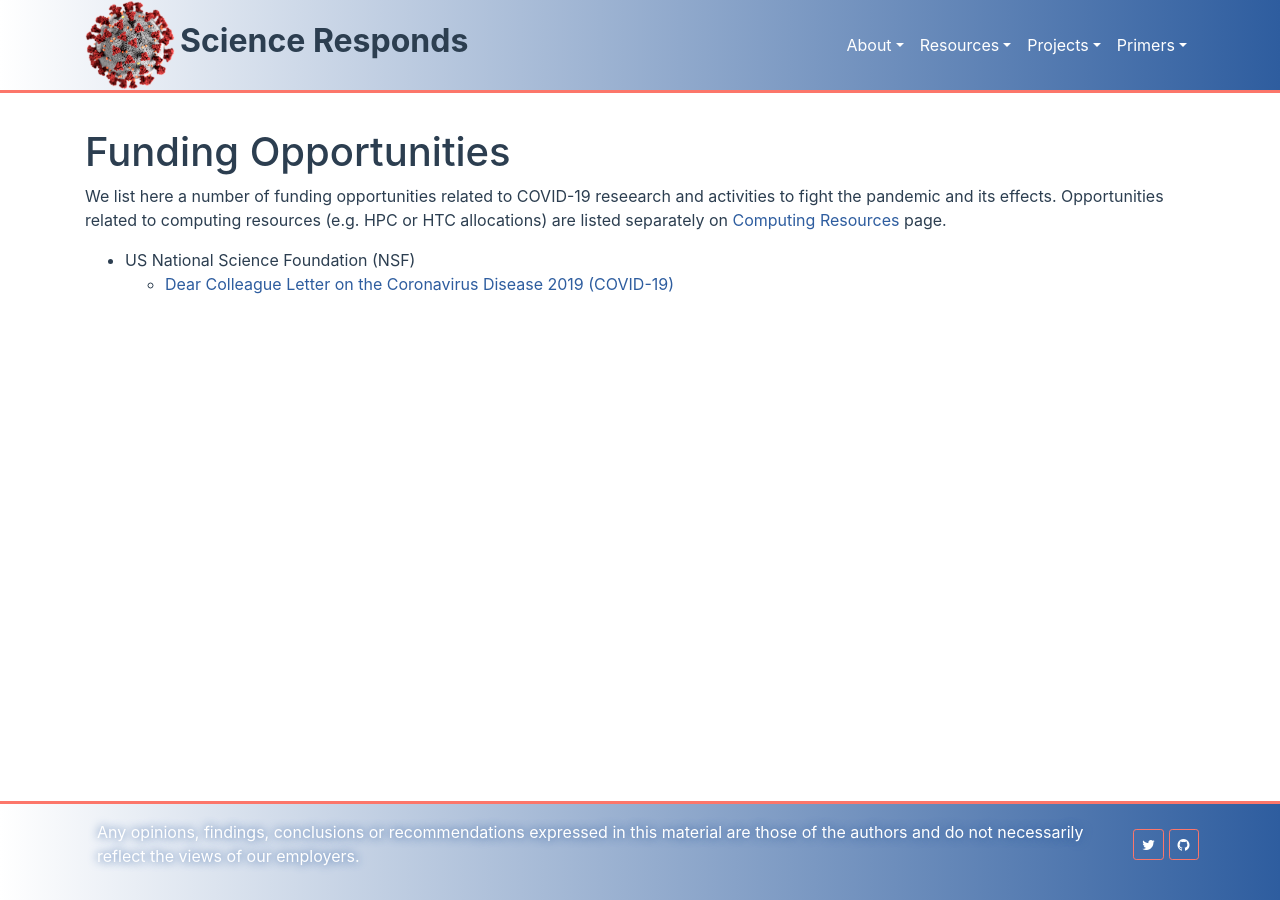
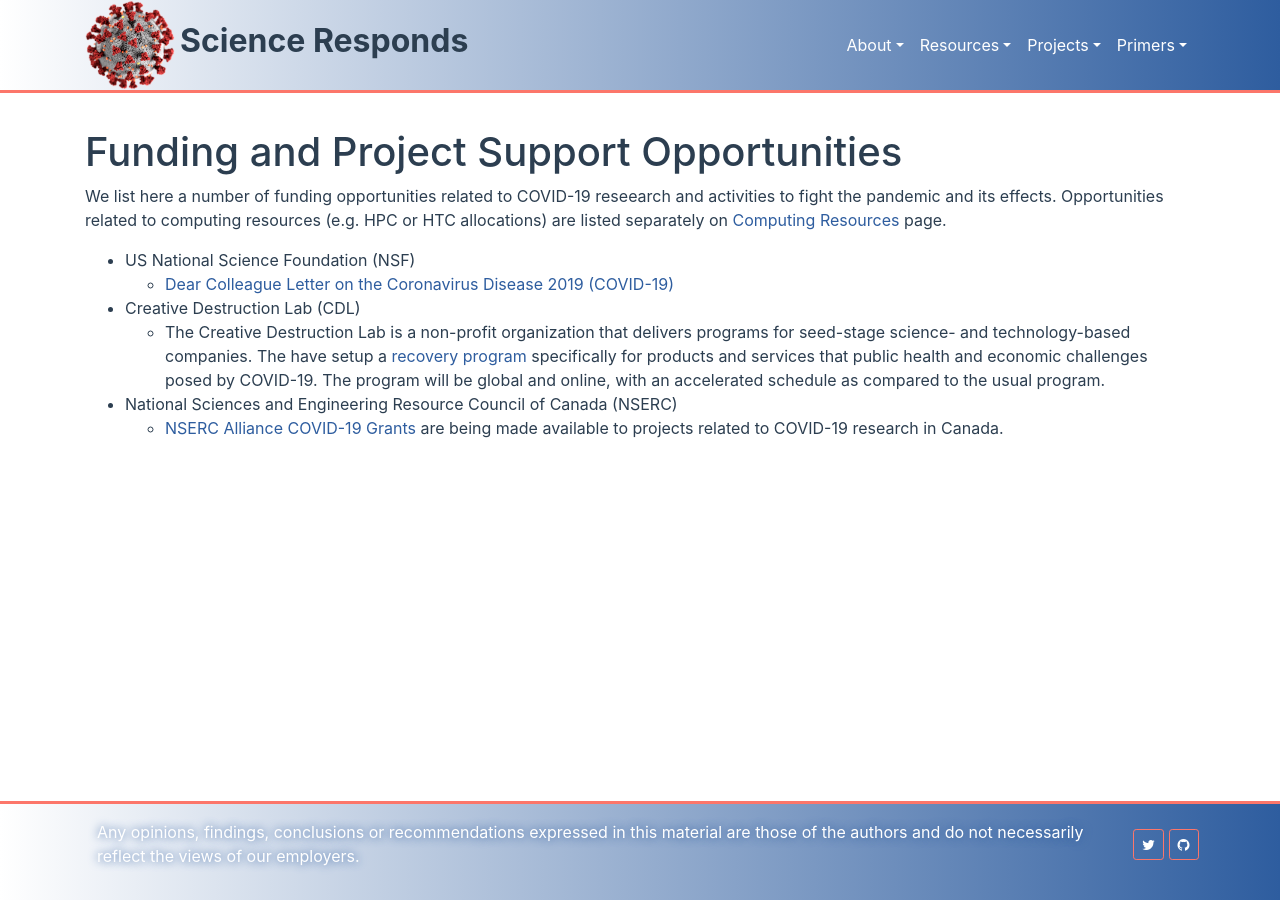
Before and after one commit to science-responds/science-responds.github.io-source, a Jekyll site: the page built from pages/resources/funding.md, in a window 1280 px wide. Built offline with Jekyll 4.4.1, drawn with Linux system fonts in a browser that asks for light colours.

```diff
--- a/_includes/navbar.html
+++ b/_includes/navbar.html
@@ -25,7 +25,7 @@
                         <a class="dropdown-item" href="/resources/computing">Computing resources</a>
                         <a class="dropdown-item" href="/resources/datasets">Datasets</a>
                         <a class="dropdown-item" href="/resources/articles">Articles and papers</a>
-                        <a class="dropdown-item" href="/resources/funding">Funding Opportunities</a>
+                        <a class="dropdown-item" href="/resources/funding">Funding and Project Support Opportunities</a>
                         <a class="dropdown-item" href="/resources/events">Events</a>
                         <a class="dropdown-item" href="/resources/institutions">Think Globally, Connect Locally</a>
                     </div>
--- a/pages/resources/funding.md
+++ b/pages/resources/funding.md
@@ -1,11 +1,22 @@
 ---
-title: Funding Opportunities
+title: Funding and Project Support Opportunities
 permalink: /resources/funding
 ---
 
-# Funding Opportunities
+# Funding and Project Support Opportunities
 
   We list here a number of funding opportunities related to COVID-19 reseearch and activities to fight the pandemic and its effects. Opportunities related to computing resources (e.g. HPC or HTC allocations) are listed separately on [Computing Resources](https://science-responds.org/resources/computing) page.
 
   * US National Science Foundation (NSF)
     * [Dear Colleague Letter on the Coronavirus Disease 2019 (COVID-19)](https://www.nsf.gov/pubs/2020/nsf20052/nsf20052.jsp)
+
+  * Creative Destruction Lab (CDL)
+    * The Creative Destruction Lab is a non-profit organization that delivers
+      programs for seed-stage science- and technology-based companies. The have setup
+      a [recovery program](https://www.creativedestructionlab.com/program/recovery/)
+      specifically for products and services that public health and economic
+      challenges posed by COVID-19. The program will be global and online, with an
+      accelerated schedule as compared to the usual program.
+
+  * National Sciences and Engineering Resource Council of Canada (NSERC)
+    * [NSERC Alliance COVID-19 Grants](https://www.nserc-crsng.gc.ca/Innovate-Innover/COVID-19/index_eng.asp) are being made available to projects related to COVID-19 research in Canada.
```
Also changed, not shown: pages/institutions/chipp.md (added, +13 -0 lines), pages/institutions/epfl.md (added, +24 -0 lines).
